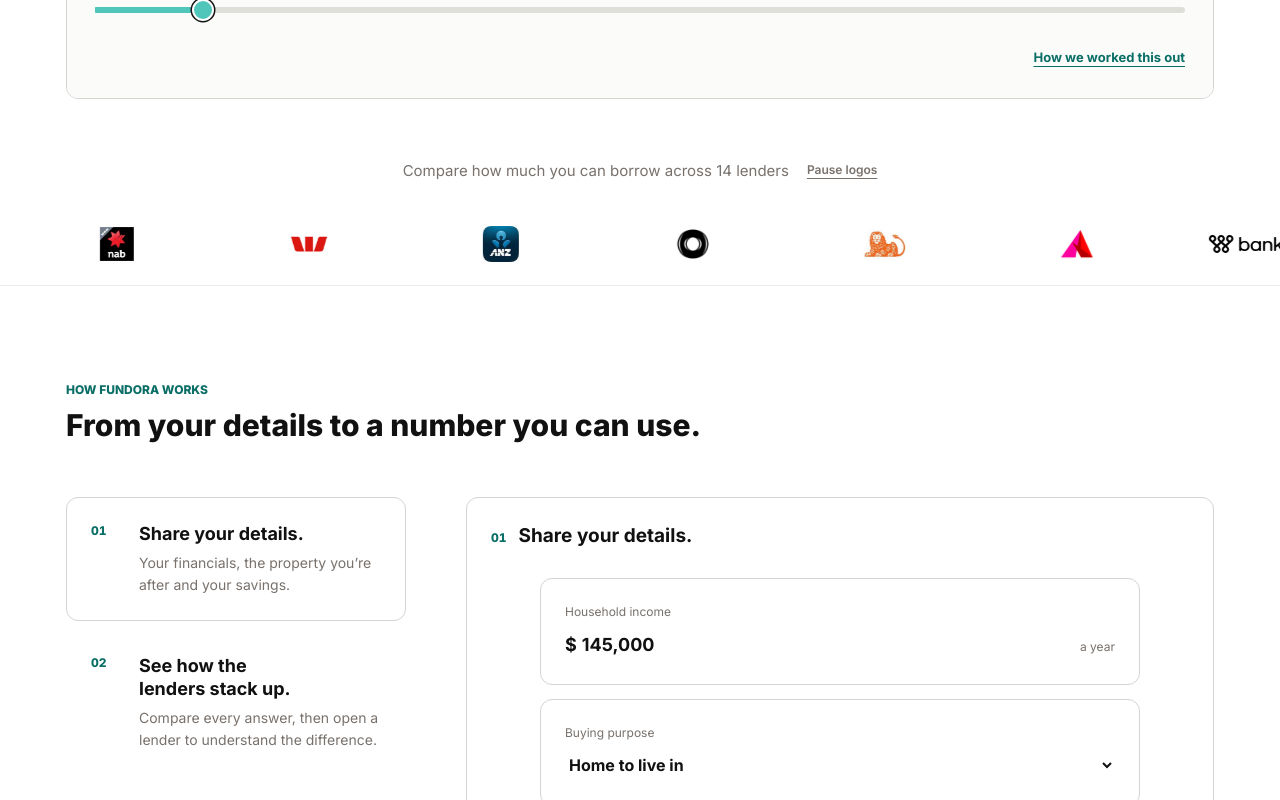
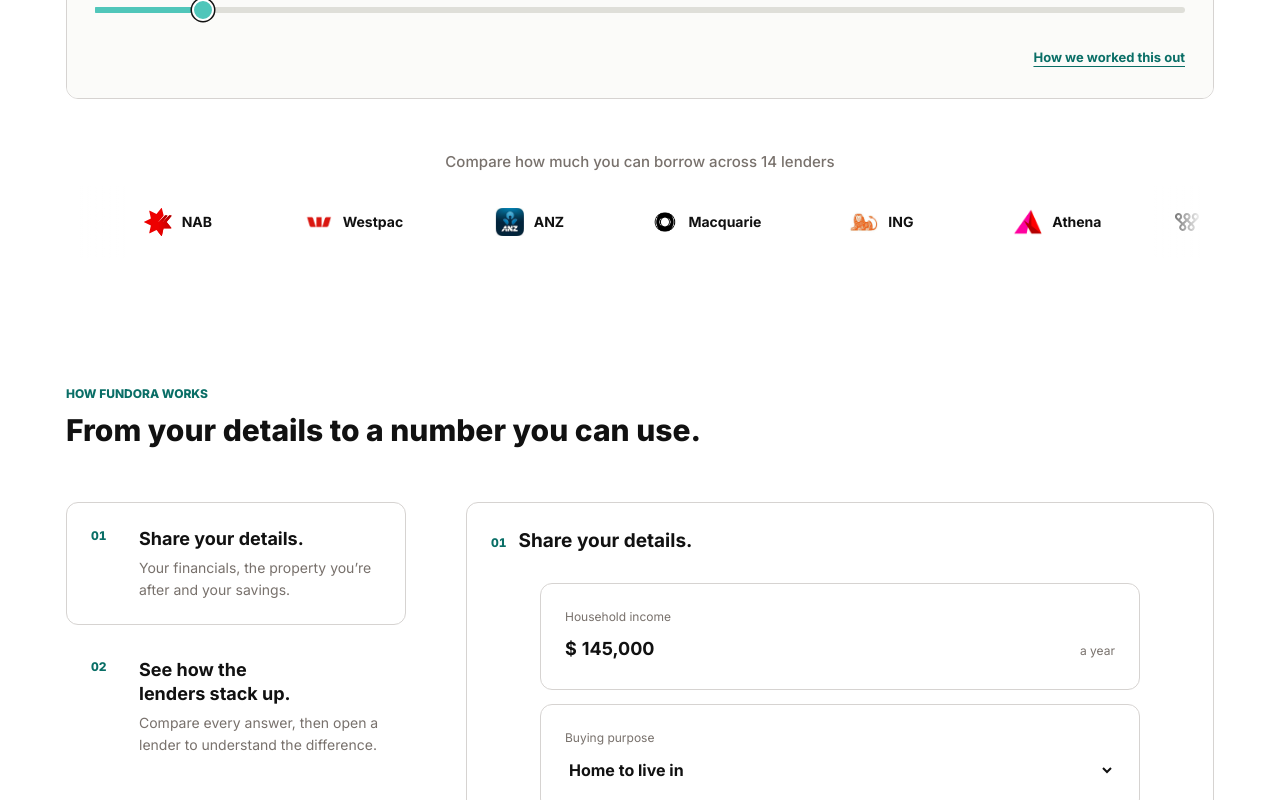
Before and after one commit to grosstoad/fi-design-ideas, a React (Vite) app: page /landing-b in a window 1280 px wide. Shown: the part 820-1620 px from the top of the page. Built offline with nearby package versions, Linux system fonts and the light colour scheme; a web font is replaced by a local one.

Commit message:
Refine landing B lender proof

```diff
--- a/src/landing-b.css
+++ b/src/landing-b.css
@@ -531,68 +531,58 @@
   margin-top: 4px;
 }
 
-.lpb-marquee-toggle {
-  min-height: 44px;
-  padding: 0;
-  border: 0;
-  background: transparent;
-  color: var(--lpb-teal-dark);
-  cursor: pointer;
-  font: 700 12px/1.4 Inter, ui-sans-serif, system-ui, sans-serif;
-  text-decoration: underline;
-  text-underline-offset: 4px;
-}
-
 /* Lender logo proof */
 
 .lpb-lender-proof {
-  padding-top: 22px;
-  overflow: hidden;
+  padding: 24px 0 32px;
   background: #ffffff;
 }
 
 .lpb-lender-proof-caption {
   color: var(--lpb-muted);
   font-size: 15px;
+  font-weight: 450;
   line-height: 1.45;
   text-align: center;
 }
 
 .lpb-lender-proof-head {
   display: flex;
-  min-height: 44px;
   align-items: center;
   justify-content: center;
-  gap: 18px;
-  padding-inline: 24px;
-}
-
-.lpb-marquee-toggle {
-  flex: none;
-  color: var(--lpb-muted);
-  font-weight: 600;
 }
 
 .lpb-lender-marquee {
+  position: relative;
   overflow: hidden;
-  margin-top: 10px;
+  margin-top: 14px;
+}
+
+.lpb-lender-marquee::before,
+.lpb-lender-marquee::after {
+  position: absolute;
+  z-index: 2;
+  top: 0;
+  bottom: 0;
+  width: 64px;
+  content: "";
+  pointer-events: none;
+}
+
+.lpb-lender-marquee::before {
+  left: 0;
+  background: linear-gradient(90deg, #ffffff 18%, rgb(255 255 255 / 0%));
+}
+
+.lpb-lender-marquee::after {
+  right: 0;
+  background: linear-gradient(270deg, #ffffff 18%, rgb(255 255 255 / 0%));
 }
 
 .lpb-lender-track {
   display: flex;
   width: max-content;
-  animation: lpb-lender-loop 108s linear infinite;
-  animation-play-state: paused;
-}
-
-.lpb-lender-marquee.is-active .lpb-lender-track {
-  animation-play-state: running;
-}
-
-.lpb-lender-marquee:hover .lpb-lender-track,
-.lpb-lender-marquee:focus-within .lpb-lender-track,
-.lpb-lender-marquee.is-paused .lpb-lender-track {
-  animation-play-state: paused;
+  animation: lpb-lender-loop 112s linear infinite;
 }
 
 @keyframes lpb-lender-loop {
@@ -603,33 +593,57 @@
   display: flex;
   flex: 0 0 auto;
   align-items: center;
-  gap: 48px;
-  min-height: 82px;
-  padding-inline: 24px;
+  gap: 40px;
+  min-height: 72px;
+  padding-inline: 20px;
   list-style: none;
 }
 
 .lpb-lender-mark {
   display: grid;
-  width: 144px;
-  min-width: 144px;
+  width: 136px;
+  min-width: 136px;
   height: 40px;
   place-items: center;
 }
 
-.lpb-lender-mark img {
+.lpb-lender-lockup {
+  display: flex;
+  width: 100%;
+  align-items: center;
+  justify-content: center;
+}
+
+.lpb-lender-lockup.is-symbol {
+  gap: 10px;
+}
+
+.lpb-lender-lockup.is-symbol img {
   display: block;
-  width: 120px;
-  height: 36px;
+  width: 28px;
+  height: 28px;
   object-fit: contain;
-  transform: scale(var(--lpb-logo-scale, 1));
-}
-
-.lpb-lender-mark[data-lender="westpac"],
-.lpb-lender-mark[data-lender="macquarie"],
-.lpb-lender-mark[data-lender="ing"] { --lpb-logo-scale: 1.18; }
-.lpb-lender-mark[data-lender="athena"] { --lpb-logo-scale: 0.9; }
-.lpb-lender-mark[data-lender="nab"] { --lpb-logo-scale: 0.94; }
+}
+
+.lpb-lender-lockup.is-symbol > span {
+  color: var(--lpb-ink);
+  font-size: 14px;
+  font-weight: 700;
+  line-height: 1;
+  white-space: nowrap;
+}
+
+.lpb-lender-lockup.is-wordmark img {
+  display: block;
+  width: auto;
+  max-width: 118px;
+  height: 28px;
+  object-fit: contain;
+}
+
+.lpb-lender-mark[data-lender="amp"] .is-wordmark img {
+  height: 32px;
+}
 
 /* Shared section typography */
 
@@ -660,10 +674,6 @@
 }
 
 /* How it works */
-
-.lpb-how {
-  border-top: 1px solid var(--lpb-line-soft);
-}
 
 .lpb-flow {
   display: grid;
@@ -1503,18 +1513,18 @@
   }
 
   .lpb-lender-rail {
-    gap: 28px;
-    min-height: 70px;
+    gap: 24px;
+    min-height: 66px;
+    padding-inline: 16px;
   }
 
   .lpb-lender-mark {
-    width: 124px;
-    min-width: 124px;
-  }
-
-  .lpb-lender-mark img {
-    width: 104px;
-    height: 32px;
+    width: 128px;
+    min-width: 128px;
+  }
+
+  .lpb-lender-lockup.is-symbol > span {
+    font-size: 13px;
   }
 
   .lpb-section {
@@ -1654,22 +1664,31 @@
   }
 
   .lpb-lender-marquee {
-    overflow-x: auto;
-    scrollbar-width: thin;
+    overflow: visible;
+  }
+
+  .lpb-lender-marquee::before,
+  .lpb-lender-marquee::after {
+    display: none;
   }
 
   .lpb-lender-track {
+    display: block;
+    width: 100%;
     animation: none;
+  }
+
+  .lpb-lender-rail {
+    flex-wrap: wrap;
+    justify-content: center;
+    gap: 20px 28px;
+    padding: 12px 0;
   }
 
   .lpb-flow-stage-content {
     animation: none;
   }
 
-  .lpb-marquee-toggle {
-    display: none;
-  }
-
   .lpb-lender-rail[aria-hidden="true"] {
     display: none;
   }
--- a/src/pages/LandingBRangePage.jsx
+++ b/src/pages/LandingBRangePage.jsx
@@ -11,7 +11,7 @@
 import hsbcLogo from "../assets/buying-range/lenders/hsbc.svg";
 import ingLogo from "../assets/buying-range/lenders/ing.png";
 import macquarieLogo from "../assets/buying-range/lenders/macquarie.png";
-import nabLogo from "../assets/buying-range/lenders/nab.png";
+import nabLogo from "../assets/buying-range/lenders/nab-symbol.svg";
 import suncorpBankLogo from "../assets/buying-range/lenders/suncorp-bank.png";
 import ubankLogo from "../assets/buying-range/lenders/ubank.svg";
 import westpacLogo from "../assets/buying-range/lenders/westpac.png";
@@ -53,6 +53,8 @@
   westpac: westpacLogo,
 };
 
+const ICON_ONLY_LENDERS = new Set(["cba", "nab", "westpac", "anz", "macquarie", "ing", "athena"]);
+
 const LENDER_MARKS = [
   ["cba", "CommBank"],
   ["nab", "NAB"],
@@ -68,7 +70,7 @@
   ["amp", "AMP"],
   ["hsbc", "HSBC"],
   ["ubank", "ubank"],
-].map(([id, name]) => ({ id, name, logo: LENDER_LOGOS[id] }));
+].map(([id, name]) => ({ id, name, logo: LENDER_LOGOS[id], iconOnly: ICON_ONLY_LENDERS.has(id) }));
 
 export function fmtPrice(value) {
   if (value >= 1000000) {
@@ -88,23 +90,6 @@
 
 function fmtRate(value) {
   return `${value.toFixed(2)}%`;
-}
-
-function useVisibility(ref, rootMargin = "100px") {
-  const [isVisible, setIsVisible] = useState(false);
-
-  useEffect(() => {
-    const node = ref.current;
-    if (!node || typeof IntersectionObserver === "undefined") return undefined;
-    const observer = new IntersectionObserver(
-      ([entry]) => setIsVisible(entry.isIntersecting),
-      { rootMargin }
-    );
-    observer.observe(node);
-    return () => observer.disconnect();
-  }, [ref, rootMargin]);
-
-  return isVisible;
 }
 
 function ResultStat({ label, value, note }) {
@@ -359,14 +344,13 @@
 }
 
 function LenderProof() {
-  const marqueeRef = useRef(null);
-  const marqueeIsVisible = useVisibility(marqueeRef);
-  const [paused, setPaused] = useState(false);
-
   function lenderMarks(duplicate = false) {
     return LENDER_MARKS.map((lender) => (
       <li key={`${duplicate ? "duplicate-" : ""}${lender.id}`} className="lpb-lender-mark" data-lender={lender.id}>
+        <span className={`lpb-lender-lockup ${lender.iconOnly ? "is-symbol" : "is-wordmark"}`} aria-hidden="true">
           <img src={lender.logo} alt="" width="120" height="36" loading="lazy" decoding="async" />
+          {lender.iconOnly ? <span>{lender.name}</span> : null}
+        </span>
         <span className="lpb-sr">{lender.name}</span>
       </li>
     ));
@@ -374,22 +358,17 @@
 
   return (
     <section className="lpb-lender-proof" aria-labelledby="lpb-lender-proof-title">
+      <div className="lpb-wrap">
         <div className="lpb-lender-proof-head">
           <p className="lpb-lender-proof-caption" id="lpb-lender-proof-title">
             Compare how much you can borrow across 14 lenders
           </p>
-        <button type="button" className="lpb-marquee-toggle" aria-pressed={paused} onClick={() => setPaused((value) => !value)}>
-          {paused ? "Play logos" : "Pause logos"}
-        </button>
         </div>
-      <div
-        ref={marqueeRef}
-        className={`lpb-lender-marquee ${marqueeIsVisible ? "is-active" : ""} ${paused ? "is-paused" : ""}`}
-        aria-label="All 14 lenders included in the comparison"
-      >
+        <div className="lpb-lender-marquee" aria-label="All 14 lenders included in the comparison">
           <div className="lpb-lender-track">
             <ul className="lpb-lender-rail" aria-label="Lenders included in the comparison">{lenderMarks()}</ul>
             <ul className="lpb-lender-rail" aria-hidden="true">{lenderMarks(true)}</ul>
+          </div>
         </div>
       </div>
     </section>
```
Also changed, not shown: src/assets/buying-range/lenders/nab-symbol.svg (added), 3 other files (tests, documents, lock files or other folders). Lines whose indentation alone changed are shown as unchanged.
